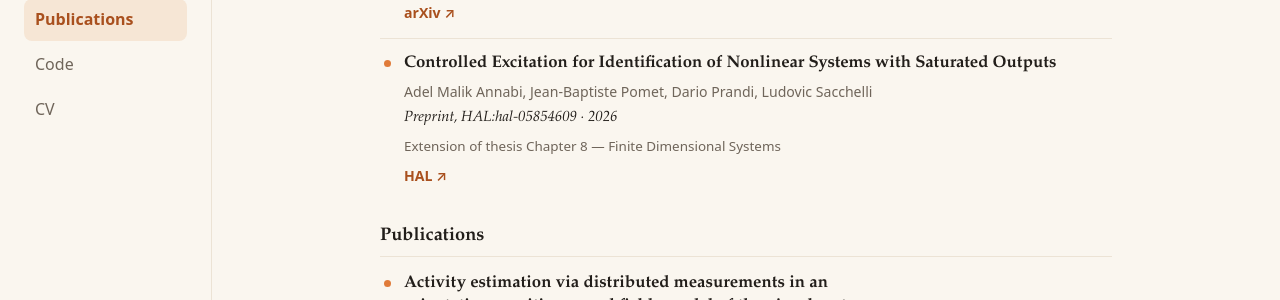
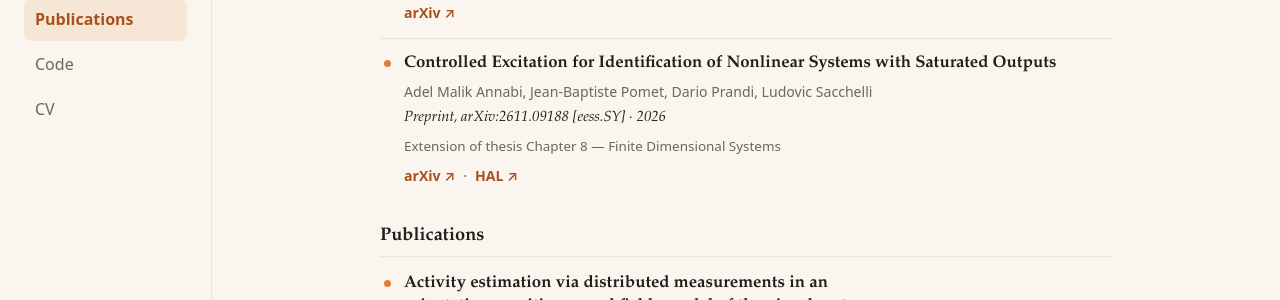
Before and after one commit to AdelMalik/AdelMalik.github.io, a Jekyll site: the page built from publications.md, in a window 1280 px wide and 900 px high, scrolled down 555 px. Shown: the part 150-450 px from the top of the window. Built offline with Jekyll 4.4.1, drawn with Linux system fonts in a browser that asks for light colours.

Commit message:
Publications/CV: cite arXiv version of controlled-excitation preprint

```diff
--- a/_data/publications.yml
+++ b/_data/publications.yml
@@ -33,11 +33,13 @@
 
 - title: "Controlled Excitation for Identification of Nonlinear Systems with Saturated Outputs"
   authors: "Adel Malik Annabi, Jean-Baptiste Pomet, Dario Prandi, Ludovic Sacchelli"
-  venue: "Preprint, HAL:hal-05854609"
+  venue: "Preprint, arXiv:2611.09188 [eess.SY]"
   year: 2026
   type: "Preprint"
   chapter: "Extension of thesis Chapter 8 — Finite Dimensional Systems"
   links:
+    - name: "arXiv"
+      url: "https://arxiv.org/abs/2611.09188"
     - name: "HAL"
       url: "https://hal.science/hal-05854609v1"
 
```
Also changed, not shown: 1 other file.
